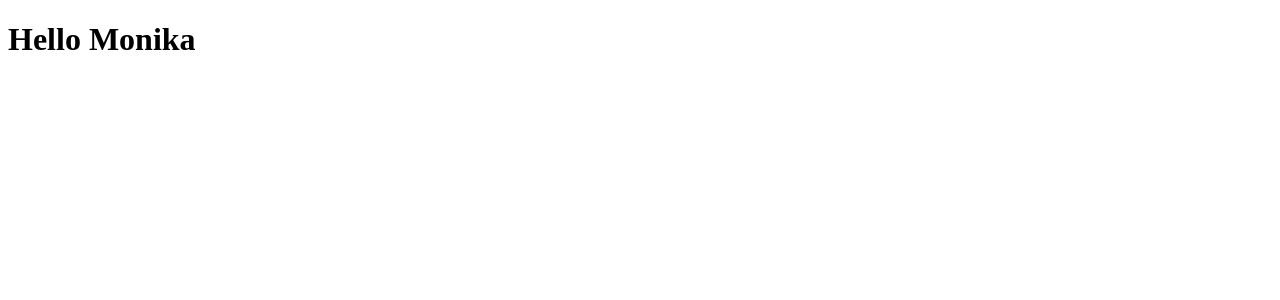
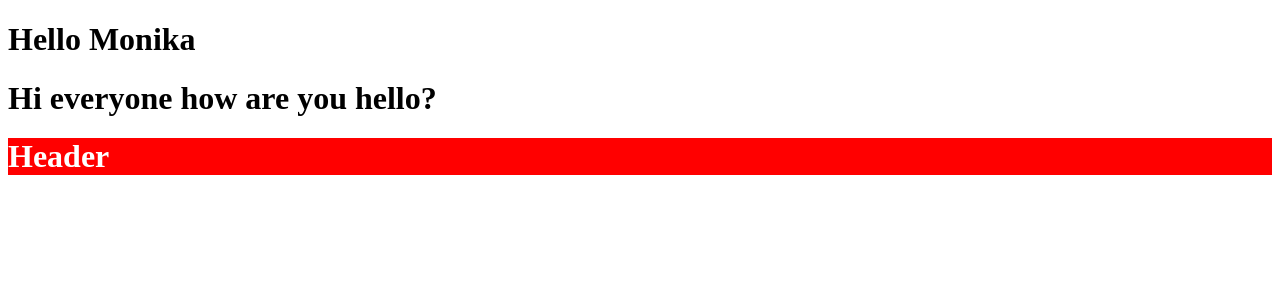
Before and after one commit to Monika-Abhijeet/Axis-react, a React (Create React App) app: page / in a window 1280 px wide. Shown: the top 300 px of the page. Built offline with nearby package versions, Linux system fonts and the light colour scheme.

Commit message:
initial react setup

```diff
--- a/public/index.html
+++ b/public/index.html
@@ -28,7 +28,7 @@
   </head>
   <body>
     <noscript>You need to enable JavaScript to run this app.</noscript>
-    <div id="root"></div>
+    <div id="root">hello</div>
     <!--
       This HTML file is a template.
       If you open it directly in the browser, you will see an empty page.
--- a/src/App.js
+++ b/src/App.js
@@ -1,7 +1,11 @@
+import Header from "./components/Header/Header";
+
 function App() {
   return (
     <div className="App">
       <h1>Hello Monika</h1>
+      <h1>Hi everyone how are you hello?</h1>
+      <Header></Header>
     </div>
   );
 }
--- /dev/null
+++ b/src/components/Header/Header.css
@@ -0,0 +1,4 @@
+.header-wrapper {
+  background-color: red;
+  color: white;
+}
--- /dev/null
+++ b/src/components/Header/Header.js
@@ -0,0 +1,10 @@
+import "./Header.css";
+function Header() {
+  return (
+    <div>
+      <h1 className="header-wrapper">Header</h1>
+    </div>
+  );
+}
+
+export default Header;
```
Also changed, not shown: src/components/Footer/Footer.css (added), src/components/Footer/Footer.js (added).
